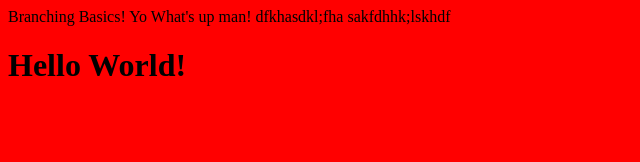
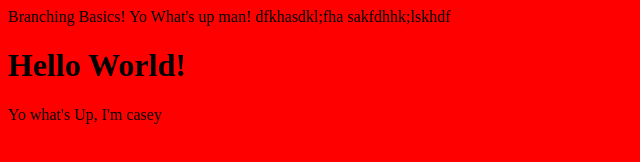
Before and after one commit to sneparc/Branching_Basics_2, a plain HTML site: page index.html in a window 1280 px wide. Shown: the whole page, without its empty margins (0-640 px from the left). Drawn offline with Linux system fonts and the light colour scheme.

Commit message:
Added text to html

```diff
--- a/index.html
+++ b/index.html
@@ -12,5 +12,8 @@
 
 		sakfdhhk;lskhdf
 		<h1>Hello World!</h1>
+
+		Yo what's Up, I'm casey
+
 	</body>
 </html>
```
